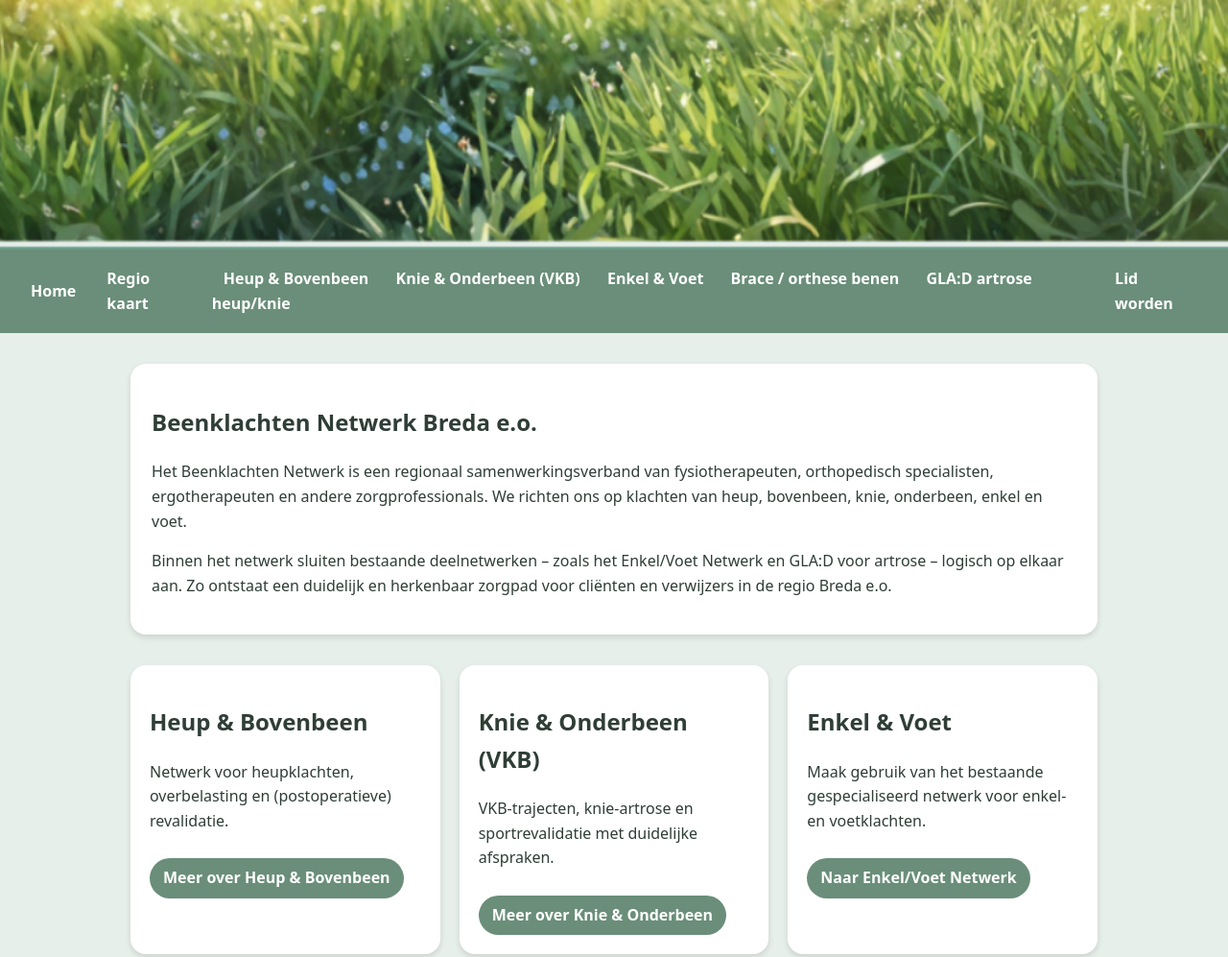
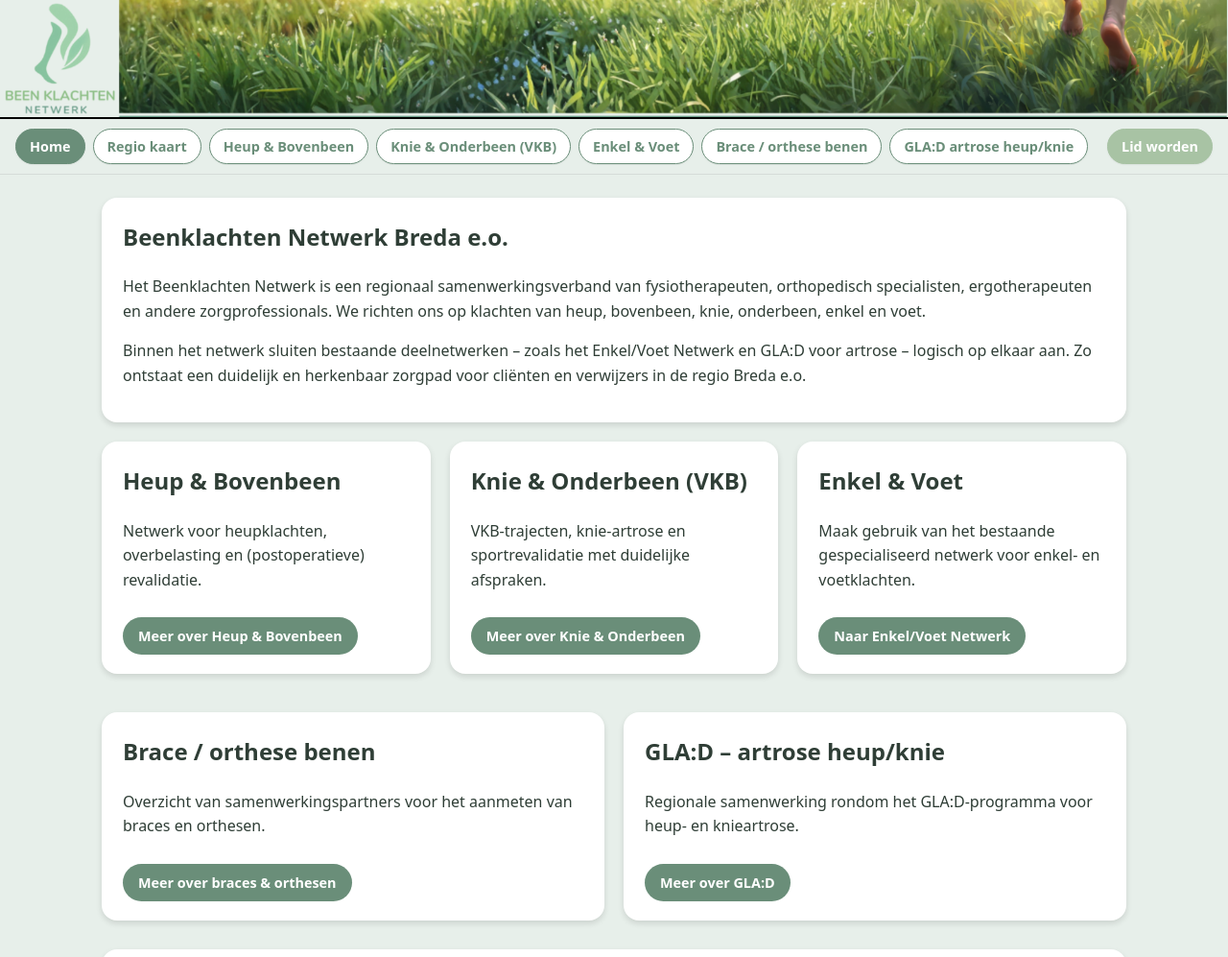
Before and after one commit to Pimvanballegooie/Beenklachten, a plain HTML site: page index.html in a window 1280 px wide. Shown: the top 997 px of the page at 96% size. Drawn offline with Linux system fonts and the light colour scheme.

Commit message:
Refactor CSS with comments and layout adjustments
Added comments for color variables and adjusted layout styles.

```diff
--- a/style.css
+++ b/style.css
@@ -1,11 +1,13 @@
 :root {
-  --color-primary: #6A8E79;
-  --color-accent: #A8C3A4;
-  --color-bg: #E7EFEA;
+  --color-primary: #6A8E79;   /* hoofdkleur */
+  --color-accent: #A8C3A4;    /* lichtgroen accent */
+  --color-bg: #E7EFEA;        /* zachte mint achtergrond */
   --color-card: #ffffff;
   --color-text: #2F3E36;
-  --shadow-soft: 0 3px 6px rgba(0,0,0,0.12);
+  --color-muted: #6f7c75;
+
   --radius-lg: 16px;
+  --shadow-soft: 0 3px 6px rgba(0, 0, 0, 0.12);
 }
 
 /* BASIS */
@@ -23,145 +25,138 @@ body {
   line-height: 1.6;
 }
 
-/* HERO */
+/* BANNER */
 .hero {
-  position: relative;
   width: 100%;
-  height: 260px;
-  overflow: hidden;
+  border-bottom: 2px solid #000; /* zoals op je banner-afbeelding */
 }
 
 .hero-img {
   width: 100%;
-  height: 100%;
-  object-fit: cover;
+  height: auto;      /* hele png zichtbaar */
+  display: block;
 }
 
-.hero-overlay {
-  position: absolute;
-  left: 40px;
-  bottom: 20px;
-  background: rgba(0,0,0,0.35);
-  color: #fff;
-  padding: 14px 22px;
-  border-radius: 12px;
-  max-width: 520px;
+/* NAVIGATIE - BUTTON-STYLE */
+.topnav {
+  display: flex;
+  flex-wrap: wrap;
+  align-items: center;
+  gap: 8px;
+  padding: 10px 16px;
+  background: var(--color-bg);
+  border-bottom: 1px solid rgba(0,0,0,0.08);
 }
 
-.hero-overlay h1 {
-  margin: 0 0 6px;
-  font-size: 1.8rem;
+.nav-group {
+  display: flex;
+  flex-wrap: wrap;
+  gap: 8px;
 }
 
-/* NAVIGATIE */
-.topnav {
-  display: flex;
-  align-items: center;
-  gap: 8px;
-  padding: 10px 20px;
-  background: var(--color-primary);
+.nav-btn {
+  border-radius: 999px;
+  border: 1px solid var(--color-primary);
+  padding: 6px 14px;
+  text-decoration: none;
+  font-size: 0.9rem;
+  font-weight: 600;
+  color: var(--color-primary);
+  background: #fff;
+  box-shadow: 0 1px 2px rgba(0,0,0,0.05);
 }
 
-.topnav a,
-.dropbtn {
+.nav-btn.primary {
+  background: var(--color-primary);
+  color: #fff;
+}
+
+.nav-btn.accent {
+  background: var(--color-accent);
+  color: #fff;
+  border-color: var(--color-accent);
+}
+
+.nav-btn:hover {
+  filter: brightness(0.95);
+}
+
+.nav-right {
+  margin-left: auto;
+}
+
+/* PAGINA-LAYOUT */
+.page {
+  max-width: 1100px;
+  margin: 24px auto 60px;
+  padding: 0 16px;
+}
+
+/* CARDS */
+.card {
+  background: var(--color-card);
+  border-radius: var(--radius-lg);
+  box-shadow: var(--shadow-soft);
+  padding: 22px 22px 20px;
+  margin-bottom: 20px;
+}
+
+.intro h1 {
+  margin-top: 0;
+}
+
+/* TILES / TEGELS */
+.tiles {
+  display: grid;
+  grid-template-columns: repeat(auto-fit, minmax(260px, 1fr));
+  gap: 20px;
+  margin-top: 20px;
+  margin-bottom: 10px;
+}
+
+.tile h2 {
+  margin-top: 0;
+}
+
+/* BUTTONS IN CONTENT */
+.btn {
+  display: inline-block;
+  margin-top: 10px;
+  padding: 8px 16px;
+  border-radius: 999px;
+  background: var(--color-primary);
   color: #fff;
   text-decoration: none;
   font-weight: 600;
-  padding: 8px 12px;
-  border-radius: 8px;
-  background: transparent;
-  cursor: pointer;
-}
-
-.topnav .brand {
-  font-weight: 700;
-}
-
-.topnav .right {
-  margin-left: auto;
-  background: rgba(255,255,255,0.1);
-}
-
-/* DROPDOWN */
-.dropdown {
-  position: relative;
-}
-
-.dropdown-content {
-  display: none;
-  position: absolute;
-  top: 100%;
-  background: #fff;
-  min-width: 210px;
-  padding: 6px 0;
-  border-radius: 12px;
-  box-shadow: var(--shadow-soft);
-  z-index: 10;
-}
-
-.dropdown:hover .dropdown-content {
-  display: block;
-}
-
-.dropdown-content a {
-  display: block;
-  padding: 8px 14px;
-  color: var(--color-text);
-  text-decoration: none;
-}
-
-.dropdown-content a:hover {
-  background: var(--color-bg);
-}
-
-/* MAIN */
-main {
-  max-width: 1040px;
-  margin: auto;
-  padding: 32px 16px 60px;
-}
-
-.intro {
-  background: var(--color-card);
-  border-radius: var(--radius-lg);
-  box-shadow: var(--shadow-soft);
-  padding: 22px;
-}
-
-/* TILES */
-.tiles {
-  margin-top: 32px;
-  display: grid;
-  grid-template-columns: repeat(auto-fit, minmax(240px, 1fr));
-  gap: 20px;
-}
-
-.tile {
-  padding: 20px;
-  background: var(--color-card);
-  border-radius: var(--radius-lg);
-  box-shadow: var(--shadow-soft);
-}
-
-.btn {
-  display: inline-block;
-  margin-top: 10px;
-  padding: 8px 14px;
-  background: var(--color-primary);
-  color: #fff;
-  text-decoration: none;
-  border-radius: 999px;
-  font-weight: 600;
+  font-size: 0.9rem;
 }
 
 .btn:hover {
   background: #587864;
 }
 
+/* PRAKTIJKENLIJST */
+.practices h2 {
+  margin-top: 0;
+}
+
+.practice-list {
+  margin: 8px 0 0;
+  padding-left: 20px;
+}
+
 /* FOOTER */
-footer {
+.footer {
   text-align: center;
-  padding: 24px;
+  padding: 24px 16px 30px;
   background: var(--color-primary);
   color: #fff;
+  font-size: 0.9rem;
 }
+
+/* RESPONSIVE */
+@media (max-width: 720px) {
+  .nav-right {
+    margin-left: 0;
+  }
+}
```
